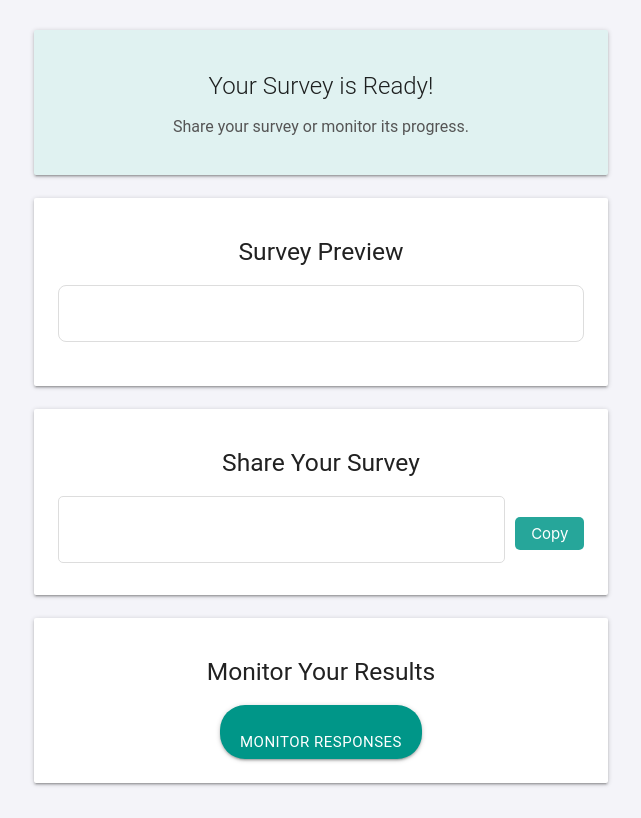
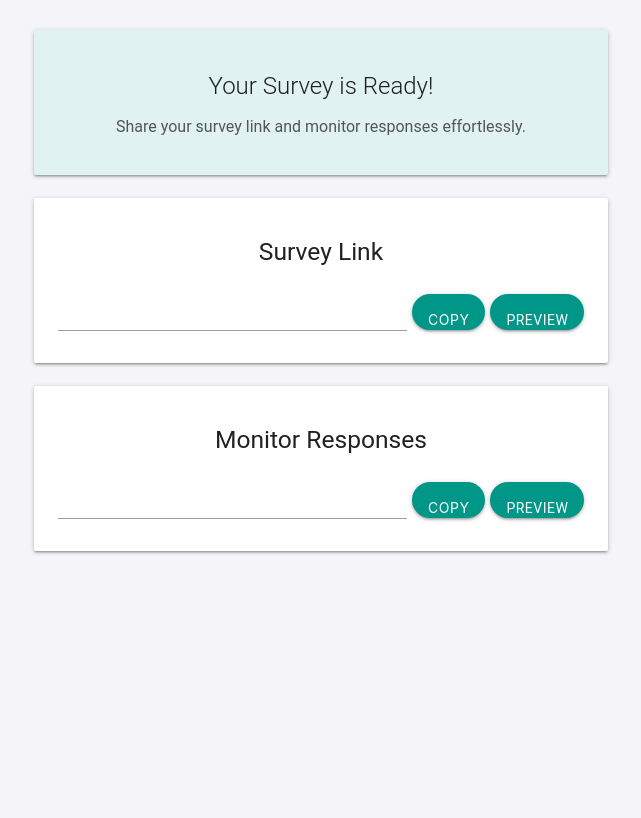
Before and after one commit to michaelseth70/Poll2Audience, a Flask app: template templates/survey_success.html in a window 1280 px wide. Shown: the whole page, without its empty margins (319-960 px from the left). After the commit the page ends 554 px from the top, so only its background shows below. Run offline with Flask 3, Linux system fonts and the light colour scheme; the template is opened without the code that fills it, so the values that code supplies are empty.

Commit message:
Update survey_success.html

```diff
--- a/templates/survey_success.html
+++ b/templates/survey_success.html
@@ -10,36 +10,9 @@
             background-color: #f4f4f9;
             font-family: 'Roboto', sans-serif;
         }
-        .copy-btn {
-            background-color: #26a69a;
-            color: white;
-            border: none;
-            padding: 8px 16px;
-            border-radius: 5px;
-            cursor: pointer;
-            margin-left: 10px;
-        }
-        .copy-btn:hover {
-            background-color: #1e8e84;
-        }
-        .survey-link-container {
-            display: flex;
-            align-items: center;
-            margin-top: 20px;
-        }
-        .survey-preview {
-            background-color: #fff;
-            border: 1px solid #ddd;
-            border-radius: 8px;
-            padding: 20px;
-            margin-bottom: 20px;
-        }
-        a:hover {
-            background-color: #1e8e84;
-        }
         .btn {
             border-radius: 25px;
-            padding: 10px 20px;
+            padding: 8px 16px;
             transition: background-color 0.3s ease;
         }
         .btn.teal {
@@ -47,6 +20,22 @@
         }
         .btn.teal:hover {
             background-color: #1e8e84;
+        }
+        .link-container {
+            display: flex;
+            align-items: center;
+            margin-top: 20px;
+        }
+        .link-container input {
+            flex: 1;
+            padding: 10px;
+            font-size: 16px;
+            border: 1px solid #ddd;
+            border-radius: 5px;
+            margin-right: 10px;
+        }
+        .link-container .btn {
+            margin-left: 5px;
         }
     </style>
 </head>
@@ -58,49 +47,20 @@
                 <div class="card teal lighten-5" style="margin-top: 30px; padding: 20px;">
                     <h4 class="card-title" style="text-align: center;">Your Survey is Ready!</h4>
                     <p style="font-size: 16px; color: #555; text-align: center;">
-                        Share your survey or monitor its progress.
+                        Share your survey link and monitor responses effortlessly.
                     </p>
                 </div>
             </div>
 
-            <!-- Survey Preview Section -->
+            <!-- Survey Link Section -->
             <div class="col s12 m8 offset-m2">
                 <div class="card">
                     <div class="card-content">
-                        <h5 style="margin-bottom: 20px; text-align: center;">Survey Preview</h5>
-                        <div class="survey-preview">
-                            <h6 style="color: #333; margin-bottom: 15px;">{{ survey.title }}</h6>
-                            <ul style="list-style: none; padding: 0; margin: 0;">
-                                {% for option in survey.options %}
-                                <li style="margin-bottom: 10px;">
-                                    <a href="#"
-                                       style="
-                                           display: inline-block;
-                                           padding: 10px 20px;
-                                           border-radius: 25px;
-                                           background-color: #26a69a;
-                                           color: white;
-                                           text-decoration: none;
-                                           font-size: 16px;">
-                                        {{ option.visible_text }}
-                                    </a>
-                                </li>
-                                {% endfor %}
-                            </ul>
-                        </div>
-                    </div>
-                </div>
-            </div>
-
-            <!-- Share Survey Link Section -->
-            <div class="col s12 m8 offset-m2">
-                <div class="card">
-                    <div class="card-content">
-                        <h5 style="margin-bottom: 20px; text-align: center;">Share Your Survey</h5>
-                        <div class="survey-link-container">
-                            <input type="text" id="survey-link" value="{{ survey_link }}" readonly
-                                   style="flex: 1; padding: 10px; font-size: 16px; border: 1px solid #ddd; border-radius: 5px;">
-                            <button id="copy-btn" class="copy-btn">Copy</button>
+                        <h5 style="margin-bottom: 20px; text-align: center;">Survey Link</h5>
+                        <div class="link-container">
+                            <input type="text" id="survey-link" value="{{ survey_link }}" readonly>
+                            <button id="copy-survey-btn" class="btn teal">Copy</button>
+                            <a href="{{ survey_link }}" target="_blank" class="btn teal">Preview</a>
                         </div>
                     </div>
                 </div>
@@ -109,9 +69,13 @@
             <!-- Monitor Results Section -->
             <div class="col s12 m8 offset-m2">
                 <div class="card">
-                    <div class="card-content" style="text-align: center;">
-                        <h5 style="margin-bottom: 20px;">Monitor Your Results</h5>
-                        <a href="{{ monitor_link }}" class="btn teal btn-large">Monitor Responses</a>
+                    <div class="card-content">
+                        <h5 style="margin-bottom: 20px; text-align: center;">Monitor Responses</h5>
+                        <div class="link-container">
+                            <input type="text" id="monitor-link" value="{{ monitor_link }}" readonly>
+                            <button id="copy-monitor-btn" class="btn teal">Copy</button>
+                            <a href="{{ monitor_link }}" target="_blank" class="btn teal">Preview</a>
+                        </div>
                     </div>
                 </div>
             </div>
@@ -120,13 +84,23 @@
 
     <script>
         // Copy survey link to clipboard
-        document.getElementById('copy-btn').addEventListener('click', function() {
+        document.getElementById('copy-survey-btn').addEventListener('click', function () {
             const surveyLink = document.getElementById('survey-link');
             surveyLink.select();
             surveyLink.setSelectionRange(0, 99999); // For mobile devices
             document.execCommand('copy');
+            this.textContent = 'Copied!';
+            setTimeout(() => {
+                this.textContent = 'Copy';
+            }, 2000);
+        });
 
-            // Provide feedback to the user
+        // Copy monitor link to clipboard
+        document.getElementById('copy-monitor-btn').addEventListener('click', function () {
+            const monitorLink = document.getElementById('monitor-link');
+            monitorLink.select();
+            monitorLink.setSelectionRange(0, 99999); // For mobile devices
+            document.execCommand('copy');
             this.textContent = 'Copied!';
             setTimeout(() => {
                 this.textContent = 'Copy';
```
